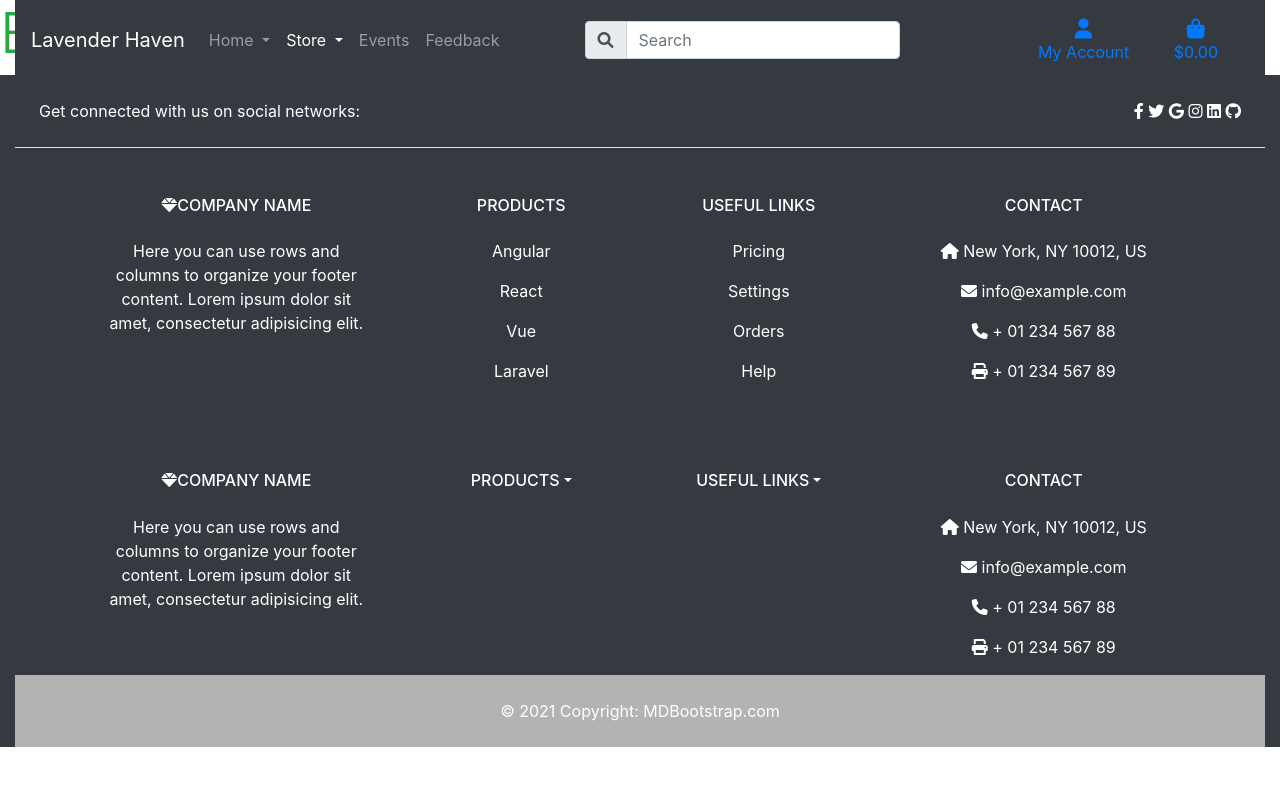
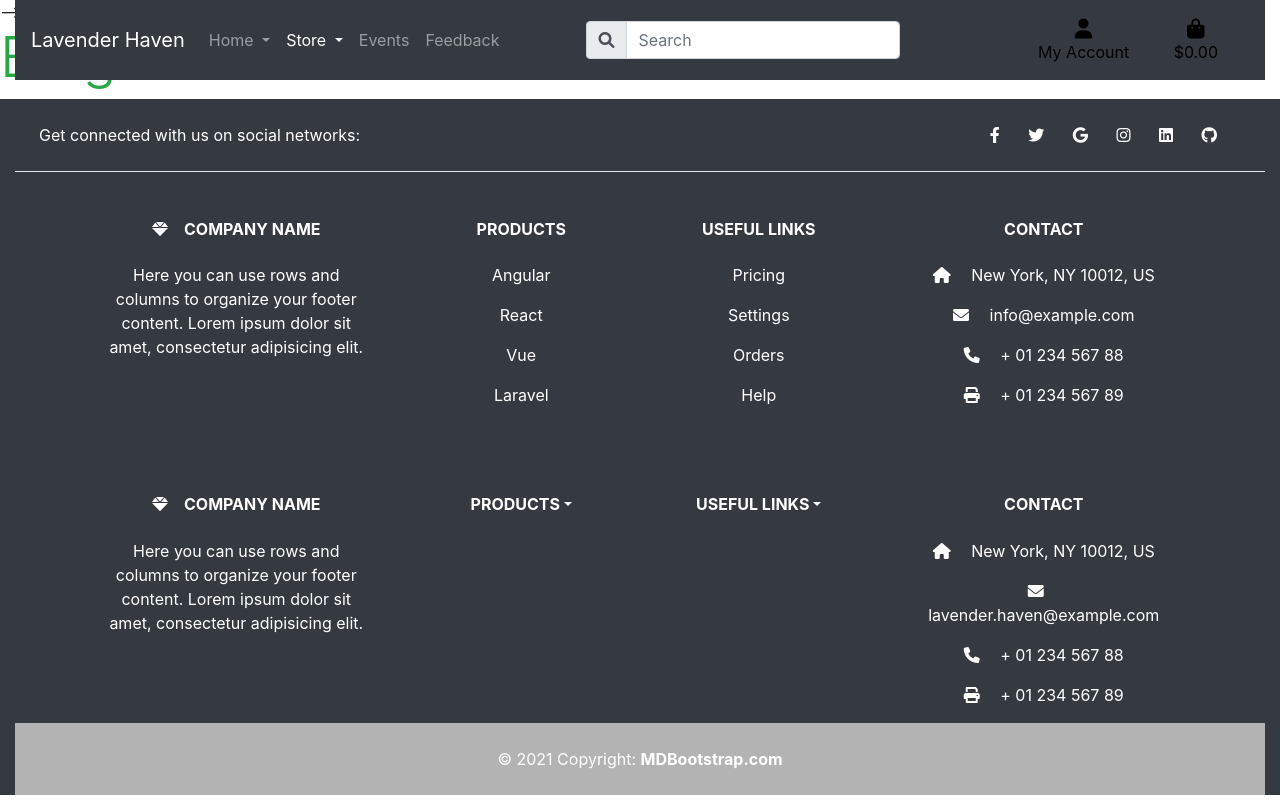
Before and after one commit to Balkaneros91/Lavender-Haven-PP5-test, a Django app: page /blog/ in a window 1280 px wide. Run offline with Django 3.2, Linux system fonts and the light colour scheme; some libraries are stand-ins or nearby versions.

Commit message:
Files and favicon

```diff
--- a/templates/base.html
+++ b/templates/base.html
@@ -12,34 +12,25 @@
     {% endblock %}
 
     {% block extra_meta %}
+    <meta name="description" content="Welcome to Lavender Haven.">
+    <meta name="keywords" content="website, webshop, lavender, hvar, tour, fields, tradition, community">
+    <meta name="author" content="Antonio-Claudio Andelic">
     {% endblock %}
 
     {% block corecss %}
-    <!-- <link rel="stylesheet" href="https://stackpath.bootstrapcdn.com/bootstrap/4.4.1/css/bootstrap.min.css"
-        integrity="sha384-Vkoo8x4CGsO3+Hhxv8T/Q5PaXtkKtu6ug5TOeNV6gBiFeWPGFN9MuhOf23Q9Ifjh" crossorigin="anonymous"> -->
-
-    <link rel="stylesheet" href="https://cdn.jsdelivr.net/npm/bootstrap@4.6.2/dist/css/bootstrap.min.css"
-        integrity="sha384-xOolHFLEh07PJGoPkLv1IbcEPTNtaed2xpHsD9ESMhqIYd0nLMwNLD69Npy4HI+N" crossorigin="anonymous">
+    <link href="https://cdn.jsdelivr.net/npm/bootstrap@5.3.0/dist/css/bootstrap.min.css" rel="stylesheet"
+        integrity="sha384-9ndCyUaIbzAi2FUVXJi0CjmCapSmO7SnpJef0486qhLnuZ2cdeRhO02iuK6FUUVM" crossorigin="anonymous">
     {% endblock %}
 
     {% block extra_css %}
     {% endblock %}
 
     {% block corejs %}
-    <!-- <script src="https://cdn.jsdelivr.net/npm/jquery@3.5.1/dist/jquery.min.js"
-        integrity="sha256-9/aliU8dGd2tb6OSsuzixeV4y/faTqgFtohetphbbj0=" crossorigin="anonymous"></script>
-    <script src="https://cdn.jsdelivr.net/npm/popper.js@1.16.0/dist/umd/popper.min.js"
-        integrity="sha384-Q6E9RHvbIyZFJoft+2mJbHaEWldlvI9IOYy5n3zV9zzTtmI3UksdQRVvoxMfooAo"
+    <script src="https://cdn.jsdelivr.net/npm/@popperjs/core@2.11.8/dist/umd/popper.min.js"
+        integrity="sha384-I7E8VVD/ismYTF4hNIPjVp/Zjvgyol6VFvRkX/vR+Vc4jQkC+hVqc2pM8ODewa9r"
         crossorigin="anonymous"></script>
-    <script src="https://stackpath.bootstrapcdn.com/bootstrap/4.4.1/js/bootstrap.min.js"
-        integrity="sha384-wfSDF2E50Y2D1uUdj0O3uMBJnjuUD4Ih7YwaYd1iqfktj0Uod8GCExl3Og8ifwB6"
-        crossorigin="anonymous"></script> -->
-
-    <script src="https://cdn.jsdelivr.net/npm/jquery@3.5.1/dist/jquery.slim.min.js"
-        integrity="sha384-DfXdz2htPH0lsSSs5nCTpuj/zy4C+OGpamoFVy38MVBnE+IbbVYUew+OrCXaRkfj"
-        crossorigin="anonymous"></script>
-    <script src="https://cdn.jsdelivr.net/npm/bootstrap@4.6.2/dist/js/bootstrap.bundle.min.js"
-        integrity="sha384-Fy6S3B9q64WdZWQUiU+q4/2Lc9npb8tCaSX9FK7E8HnRr0Jz8D6OP9dO5Vg3Q9ct"
+    <script src="https://cdn.jsdelivr.net/npm/bootstrap@5.3.0/dist/js/bootstrap.min.js"
+        integrity="sha384-fbbOQedDUMZZ5KreZpsbe1LCZPVmfTnH7ois6mU1QK+m14rQ1l2bGBq41eYeM/fS"
         crossorigin="anonymous"></script>
     {% endblock %}
 
@@ -47,6 +38,15 @@
     {% endblock %}
 
     <title>Lavender Haven {% block extra_title %}{% endblock %}</title>
+
+    <!-- Favicon -->
+    <link rel="apple-touch-icon" sizes="180x180" href="{% static 'favicon_package_v0.16/apple-touch-icon.png' %}">
+    <link rel="icon" type="image/png" sizes="32x32" href="{% static 'favicon_package_v0.16/favicon-32x32.png' %}">
+    <link rel="icon" type="image/png" sizes="16x16" href="{% static 'favicon_package_v0.16/favicon-16x16.png' %}">
+    <link rel="manifest" href="{% static 'favicon_package_v0.16/site.webmanifest' %}">
+    <link rel="mask-icon" href="{% static 'favicon_package_v0.16/safari-pinned-tab.svg' %}" color="#5bbad5">
+    <meta name="msapplication-TileColor" content="#da532c">
+    <meta name="theme-color" content="#ffffff">
 
     <!-- Bootstrap CSS -->
     <link rel="stylesheet" href="https://stackpath.bootstrapcdn.com/bootstrap/4.5.2/css/bootstrap.min.css">
@@ -61,7 +61,7 @@
     <script src="https://cdn.jsdelivr.net/npm/@popperjs/core@2.5.4/dist/umd/popper.min.js"></script>
 
     <!-- Bootstrap JS -->
-    <script src="https://stackpath.bootstrapcdn.com/bootstrap/4.5.2/js/bootstrap.min.js"></script>
+    <script src="https://stackpath.bootstrapcdn.com/bootstrap/4.5.2/js/bootstrap.min.js"></script> -->
 
 </head>
 
@@ -354,7 +354,7 @@
                         <p><i class="fas fa-home me-3"></i> New York, NY 10012, US</p>
                         <p>
                             <i class="fas fa-envelope me-3"></i>
-                            info@example.com
+                            lavender.haven@example.com
                         </p>
                         <p><i class="fas fa-phone me-3"></i> + 01 234 567 88</p>
                         <p><i class="fas fa-print me-3"></i> + 01 234 567 89</p>
```
Also changed, not shown: static/favicon_package_v0.16/browserconfig.xml (added, +9 -0 lines), static/favicon_package_v0.16/android-chrome-192x192.png (added), static/favicon_package_v0.16/android-chrome-512x512.png (added), static/favicon_package_v0.16/apple-touch-icon.png (added), static/favicon_package_v0.16/favicon-16x16.png (added), static/favicon_package_v0.16/favicon-32x32.png (added), static/favicon_package_v0.16/favicon.ico (added), static/favicon_package_v0.16/mstile-150x150.png (added), static/favicon_package_v0.16/safari-pinned-tab.svg (added), static/favicon_package_v0.16/site.webmanifest (added).
